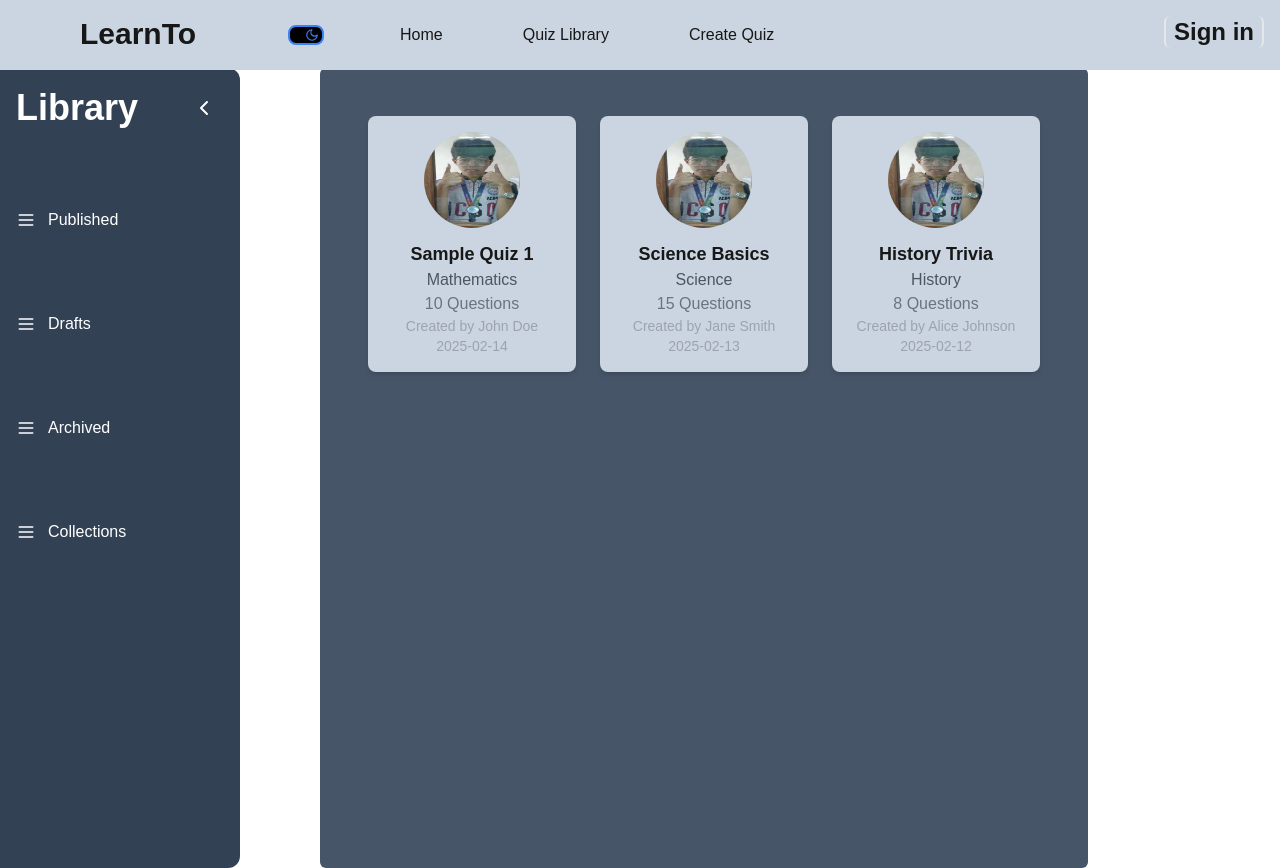
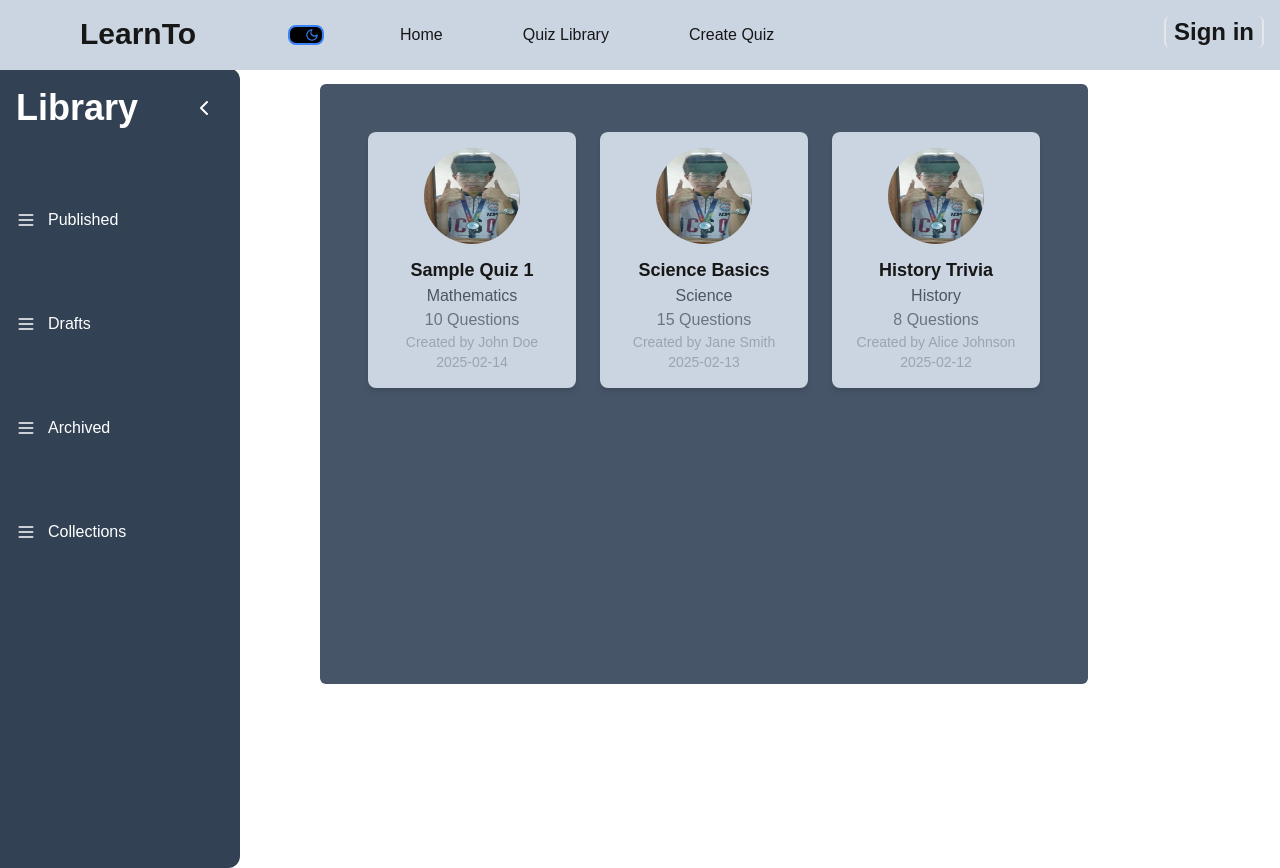
Before and after one commit to JoeyCollado/learnto, a Next.js app: page /pages/quizArchive/published in a window 1280 px wide. Built offline with nearby package versions, Linux system fonts and the light colour scheme; no server answers.

Commit message:
layout change

```diff
--- a/app/pages/quizArchive/published/page.tsx
+++ b/app/pages/quizArchive/published/page.tsx
@@ -57,7 +57,7 @@ const PublishedQuizzes = () => {
 
 const Page = () => {
   return (
-    <div className='md:ml-[25%] absolute md:w-3/5 w-screen h-screen bg-slate-600 rounded-md p-6 overflow-auto'>
+    <div className='md:ml-[25%] absolute md:w-3/5 w-screen h-[600px] mt-4 bg-slate-600 rounded-md p-6 overflow-auto'>
       <PublishedQuizzes />
     </div>
   );
```
